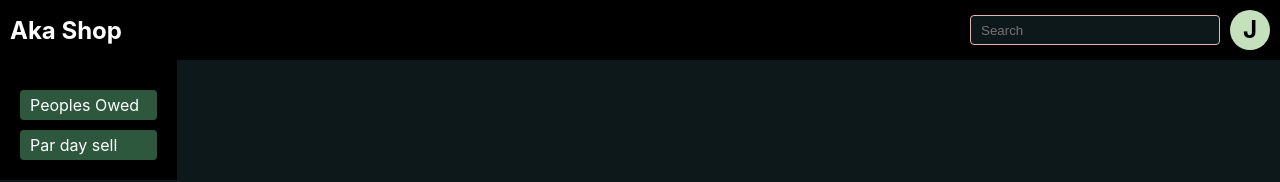
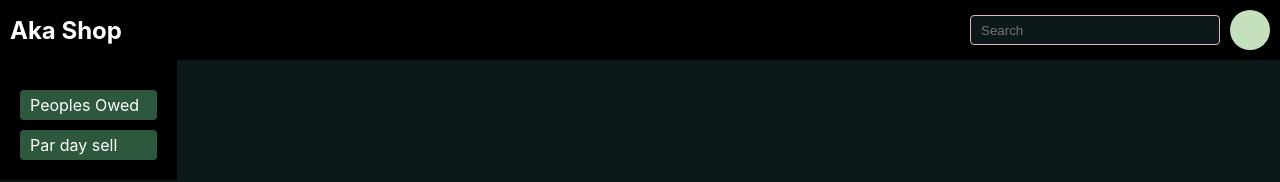
Before and after one commit to Sagor20005/Shop_owed_managment, a React (Create React App) app in the folder front/: page /login in a window 1280 px wide. Shown: the top 182 px of the page. Built offline with nearby package versions, Linux system fonts and the light colour scheme.

Commit message:
Update Navbar.js

```diff
--- a/front/src/Component/Navbar/Navbar.js
+++ b/front/src/Component/Navbar/Navbar.js
@@ -34,7 +34,6 @@ const Navbar = ()=> {
 
       <div className="logu">
         <img src="https://encrypted-tbn0.gstatic.com/images?q=tbn:ANd9GcT51nj0y-e3B1byuXfXQJWfLAAT_tiCiWIDDw&usqp=CAU" alt="logu" />
-      <h2>J</h2>
     </div>
   </div>
 </div>
```
